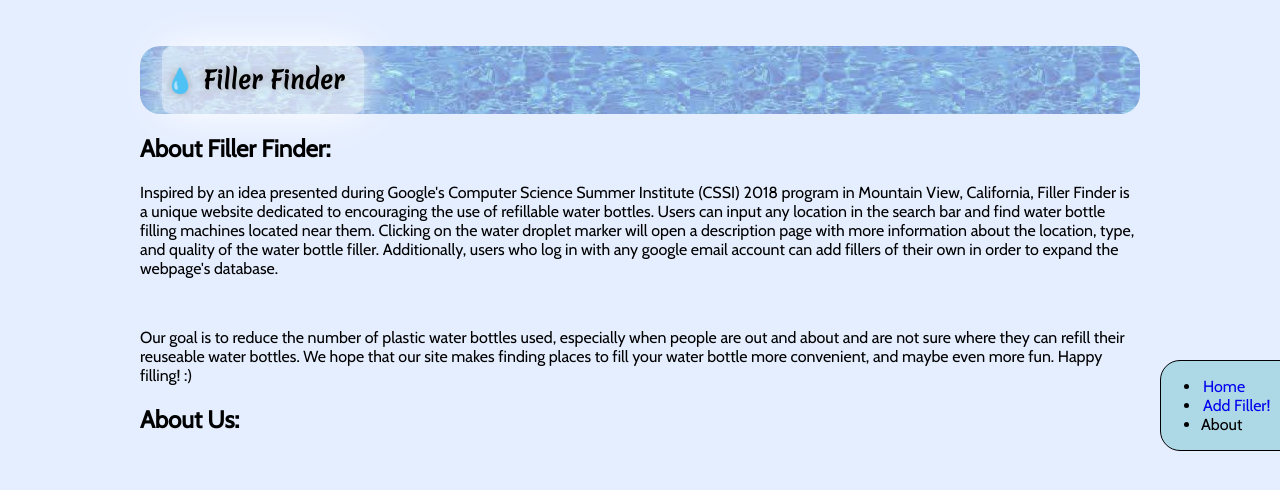
After one commit to maxhchen/filler-finder, a Python web app: template templates/about.html in a window 1280 px wide. The commit adds this page. Shown: the top 490 px of the page. Run offline with Jinja, Linux system fonts and the light colour scheme; the template is opened without the code that fills it, so the values that code supplies are empty.

Commit message:
a bunch of stuff

```diff
--- a/main.py
+++ b/main.py
@@ -119,10 +119,16 @@ class AddFiller(webapp2.RequestHandler):
         self.redirect("/")
         #### self.response.write(self.request.POST)
 
+class About(webapp2.RequestHandler):
+    def get(self):
+        template = env.get_template("templates/about.html")
+        self.response.write(template.render())
+
 
 app = webapp2.WSGIApplication([
     ('/', HomePage),
     ('/description', Description),
     ('/index', Index),
     ('/add', AddFiller),
+    ('/about', About),
 ], debug = True)
--- /dev/null
+++ b/templates/about.html
@@ -0,0 +1,78 @@
+<!DOCTYPE html>
+<meta charset='utf-8' />
+<title>About</title>
+<link rel='stylesheet' href='/stylesheets/style.css'>
+<link rel='stylesheet' href='/stylesheets/home.css'>
+<link href="https://fonts.googleapis.com/css?family=Cabin|Merienda" rel="stylesheet">
+
+<style>
+
+  #menu {
+    position: fixed;
+    right: -15px;
+    top: 50%;
+    width: 8em;
+    margin-top: -2.5em;
+    background-color: lightblue;
+    border: 1px solid black;
+    border-radius: 20px;
+    padding-right: 10px;
+    margin-right: -5px;
+    font-family: "Cabin", sans-serif;
+  }
+
+  p {
+    font-family: "Cabin", sans-serif;
+  }
+
+  h2 {
+    font-family: "Cabin", sans-serif;
+  }
+
+  #about {
+    max-width: 1000px;
+    margin: 0 auto;
+  }
+
+</style>
+
+<br>
+
+<div id='menu'>
+<ul>
+  <li><a href="/">Home</a></li>
+  <li><a href="/add">Add Filler!</a></li>
+  <li> About </li>
+</ul>
+</div>
+
+<div id='topPage'>
+  <div id='titleStyle'>
+      <div id='innerbox'>
+      <h1>💧 Filler Finder </h1>
+    </div>
+  </div>
+
+</div>
+
+<div id="about">
+<h2> About Filler Finder: </h2>
+<p> Inspired by an idea presented during Google's Computer Science Summer Institute (CSSI) 2018 program in Mountain View,
+  California, Filler Finder is a unique website dedicated to encouraging the use of refillable
+  water bottles. Users can input any location in the search bar and find water bottle
+  filling machines located near them. Clicking on the water droplet marker will open
+  a description page with more information about the location, type, and quality of
+  the water bottle filler. Additionally, users who log in with any google email
+  account can add fillers of their own in order to expand the webpage's database. </p>
+
+<br>
+
+<p> Our goal is to reduce the number of plastic water bottles used, especially when
+  people are out and about and are not sure where they can refill their reuseable water bottles.
+  We hope that our site makes finding places to fill your water bottle more convenient,
+  and maybe even more fun. Happy filling! :) </p>
+
+<h2> About Us: </h2>
+
+<!-- y'all can do your own bios lol just make a new paragraph and do [name]: [bio] -->
+</div>
```
Also changed, not shown: templates/addFiller.html (+23 -0 lines), templates/description.html (+25 -0 lines), templates/home.html (+29 -1 lines), test.html (+6 -14 lines).
